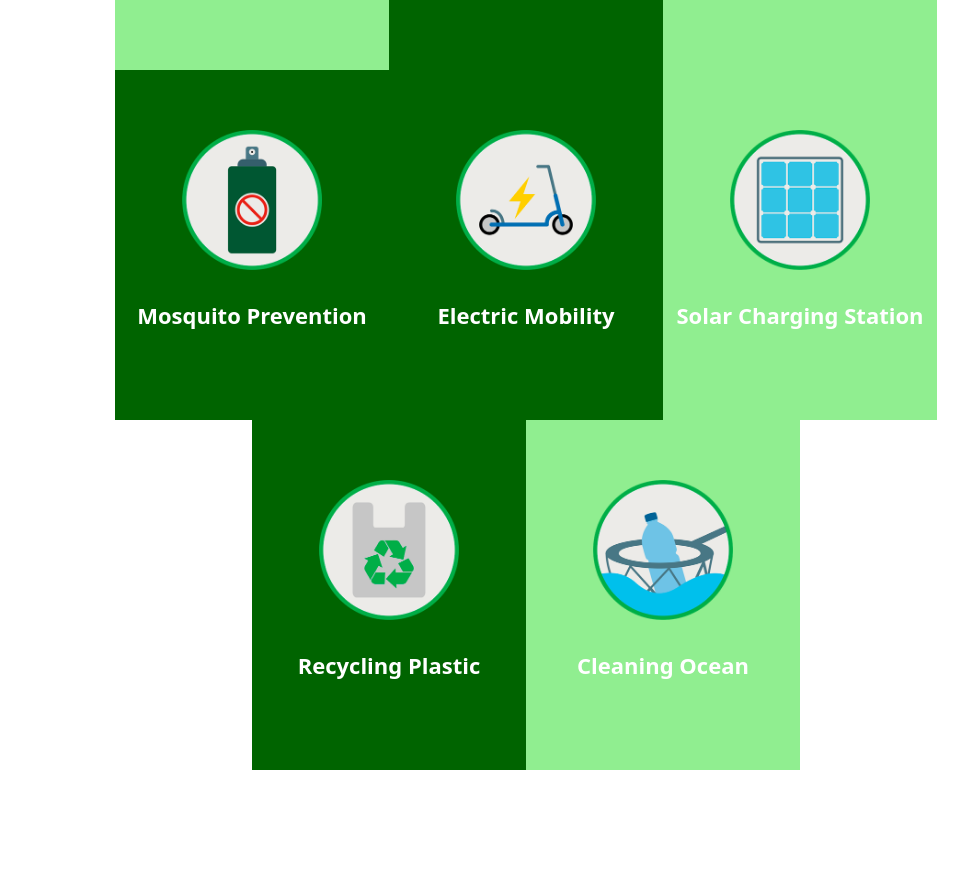
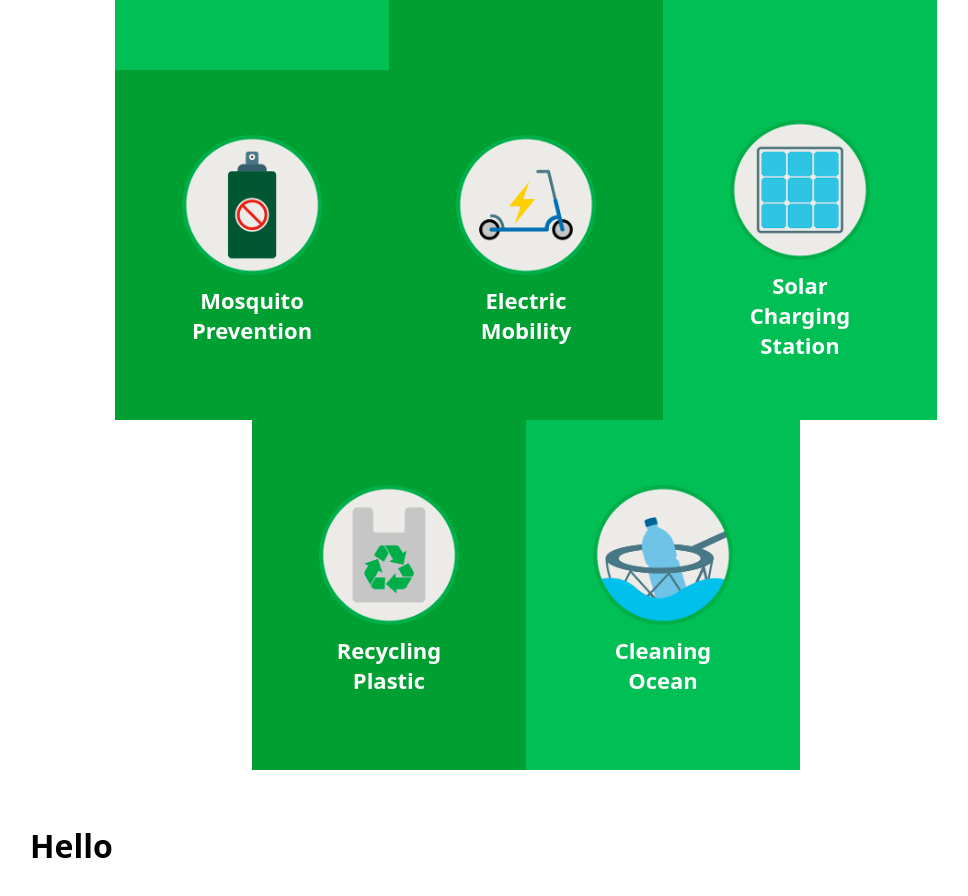
Before and after one commit to basilkhan1250/first-project, a React (Vite) app: page / in a window 1280 px wide. Shown: the part 1960-2856 px from the top of the page, without its empty margins (114-1082 px from the left). Built offline with nearby package versions, Linux system fonts and the light colour scheme.

Commit message:
workin on it

```diff
--- a/src/App.css
+++ b/src/App.css
@@ -92,7 +92,7 @@ li {
 
 .Main {
     height: 88vh;
-    width: 100vw;
+    width: 100%;
     background-color: #00AE47;
 }
 
@@ -197,10 +197,18 @@ hr {
 }
 
 .img-div p {
-    padding: 30px 0px;
-    font-weight: 900;
+    /* padding: 20px 0px; */
+    font-weight: 700;
     font-size: 22px;
     color: white;
     margin: 0;
     text-align: center;
+    /* padding: 10px 70px; */
 }
+
+.inner-sol {
+    display: flex;
+    flex-direction: column;
+    justify-content: center;
+    align-items: center;
+}
--- a/src/components/Navbar.jsx
+++ b/src/components/Navbar.jsx
@@ -12,7 +12,7 @@ function Navbar() {
                     <div >
                         <ul className="navbar-text">
                             <li><a className="anchor" href="#Problems">Problem</a></li>
-                            <li><a className="anchor" href="">Solution</a></li>
+                            <li><a className="anchor" href="#Solutions">Solution</a></li>
                             <li><a className="anchor" href="">Business Model</a></li>
                             <li><a className="anchor" href="">Profit Distribution</a></li>
                         </ul>
--- a/src/components/Solution.jsx
+++ b/src/components/Solution.jsx
@@ -58,17 +58,22 @@ function Solution() {
                 <h1 className="solution-heading" id="Solutions">Solution</h1>
                 <hr />
 
-
-
                 <div className="solution-box">
                     {SolutionObj.map((item, index) => {
                         let bgColor;
+                        let pad;
 
                         // Define pattern by index
                         if (index === 0 || index === 2 || index === 5 || index === 7) {
-                            bgColor = 'lightgreen';
+                            bgColor = '#00BF54';
                         } else {
-                            bgColor = 'darkgreen';
+                            bgColor = '#009F32';
+                        }
+                        if (index === 5) {
+                            pad = "10px 60px"
+                        }
+                        else {
+                            pad = "10px 70px"
                         }
 
                         return (
@@ -77,15 +82,15 @@ function Solution() {
                                 className="img-div"
                                 style={{ backgroundColor: bgColor }}
                             >
-                                <img className="solution-img" src={item.img} alt={item.names} />
-                                <p>{item.names}</p>
+                                <div className="inner-sol">
+                                    <img className="solution-img" src={item.img} alt={item.names} />
+                                    <p style={{ padding: pad }}>{item.names}</p>
+                                </div>
                             </div>
                         );
                     })}
                 </div>
-
-
-
+                <h1>Hello</h1>
             </div>
         </>
     )
```
